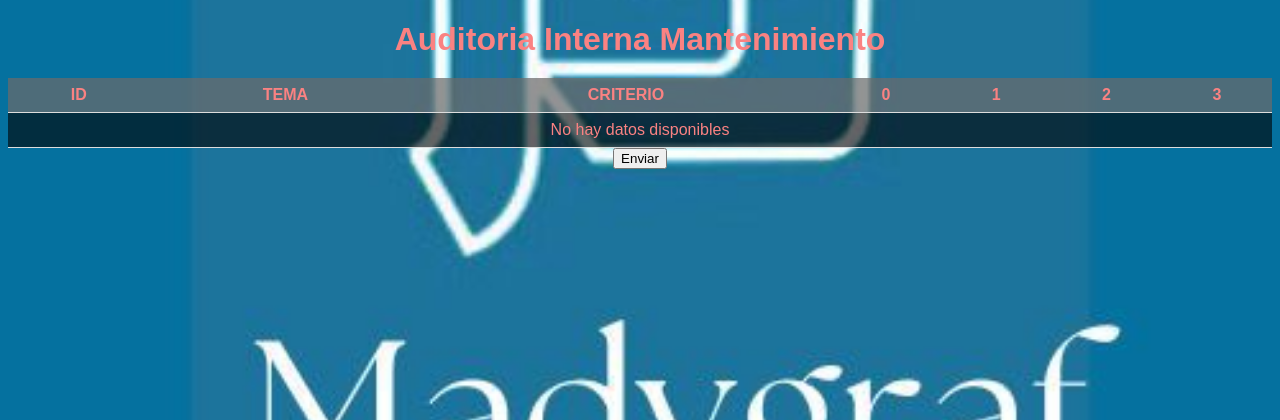
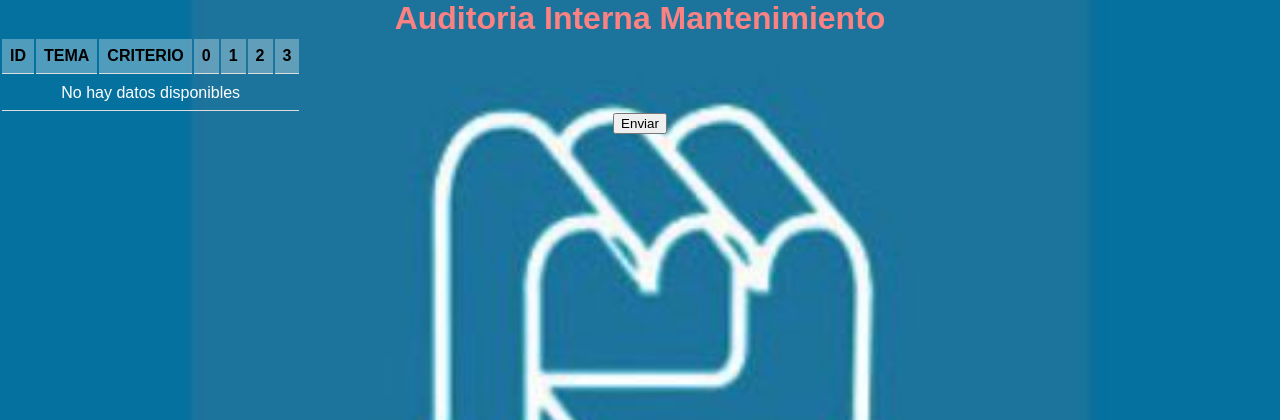
Before and after one commit to AgustinMadygraf/mtto, a PHP site: page /01_auditoria.php in a window 1280 px wide. Shown: the top 420 px of the page. Run offline with PHP 8.4, Linux system fonts and the light colour scheme; data that the repository does not hold is empty.

Commit message:
Refactor table layout and form submission in index.php

```diff
--- a/styles.css
+++ b/styles.css
@@ -5,15 +5,38 @@
     background-size: cover; /* Hace que la imagen cubra toda la página */
     background-position: center; /* Centra la imagen de fondo */
     background-repeat: no-repeat; /* Evita que la imagen se repita */
+    background-attachment: fixed; /* Hace que la imagen de fondo se quede quieta */
     color: white; /* Cambia el color del texto a blanco para que sea legible */
-}
+/* Remove the extra closing curly brace */
 
 h1 {
     margin-bottom: 20px;
-    color: rgb(250, 130, 130); /* Añade un espacio debajo del título */
+    color: rgb(250, 130, 130); /* Color del título */
+/* Remove the extra closing curly brace */
+
+table {
+    width: 100%;
+    border-collapse: collapse;
+}
+    margin: 0 auto; /* Centra la tabla horizontalmente en la página */
+}
+    background-color: rgba(0, 0, 0, 0.6); /* Fondo semi-transparente para mejorar la legibilidad */
+
+th, td {
+    padding: 8px;
+    text-align: center; /* Centra el texto en las celdas */
+    border-bottom: 1px solid #ddd;
+    color: white; /* Cambia el color del texto en la tabla a blanco para mejor visibilidad */
 }
 
-table {
+th {
+    background-color: rgba(255, 255, 255, 0.3); /* Fondo semi-transparente para los encabezados */
+    color: black; /* Cambia el color de los encabezados a negro para mayor contraste */
+}
+
+tr:hover {
+    background-color: rgba(255, 255, 255, 0.1); /* Cambia el color de fondo al pasar el cursor */
+}
     width: 100%;
     border-collapse: collapse;
     margin: 0 auto; /* Centra la tabla horizontalmente en la página */
@@ -24,11 +47,12 @@
     padding: 8px;
     text-align: center; /* Centra el texto en las celdas */
     border-bottom: 1px solid #ddd;
-    color: rgb(250, 130, 130); /* Asegura que el texto en la tabla sea blanco */
+    color: white; /* Cambia el color del texto en la tabla a blanco para mejor visibilidad */
 }
 
 th {
     background-color: rgba(255, 255, 255, 0.3); /* Fondo semi-transparente para los encabezados */
+    color: black; /* Cambia el color de los encabezados a negro para mayor contraste */
 }
 
 tr:hover {
```
